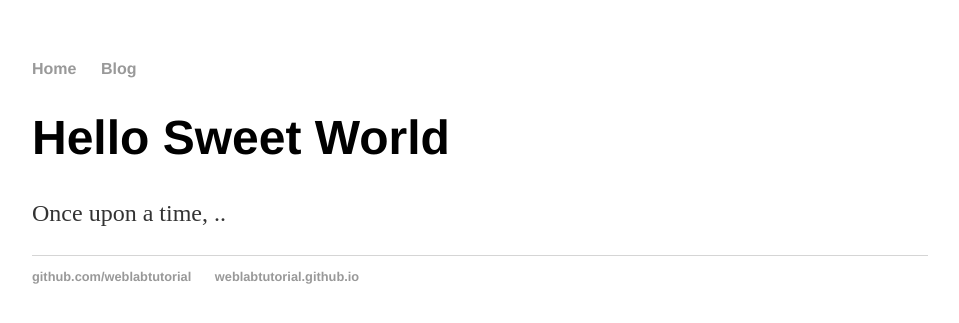
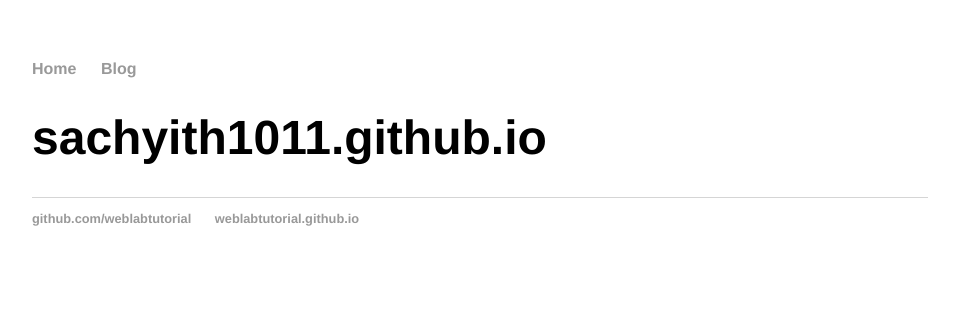
Before and after one commit to sachyith1011/sachyith1011.github.io, a Jekyll site: the page built from index.html, in a window 1280 px wide. Shown: the top 323 px of the page, without its empty margins (160-1119 px from the left). Built offline with Jekyll 4.4.1, drawn with Linux system fonts in a browser that asks for light colours.

Commit message:
Update index.html

```diff
--- a/index.html
+++ b/index.html
@@ -3,6 +3,5 @@ layout: default
 title: Web Programming
 ---
 <div class="blurb">
-<h1>Hello Sweet World</h1>
-<p>Once upon a time, ..</p>
+<h1>sachyith1011.github.io</h1>
 </div>
```
